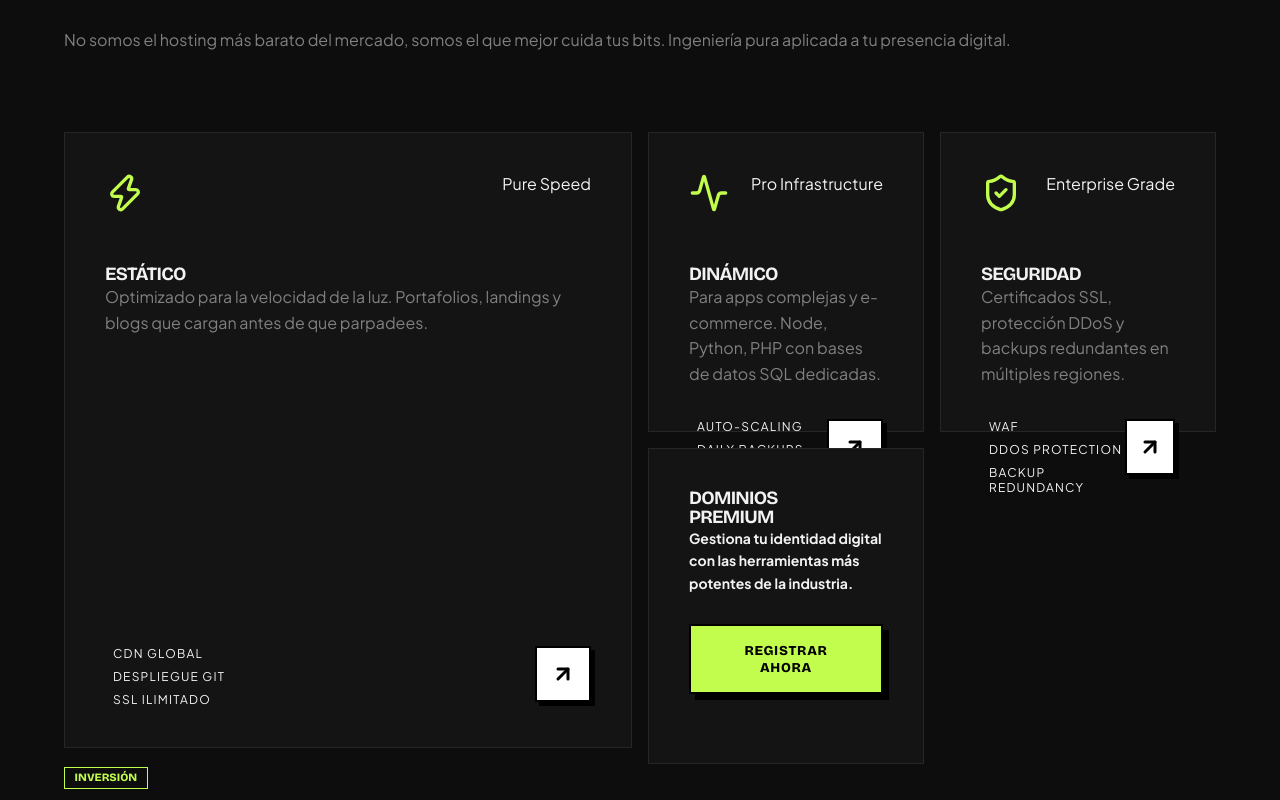
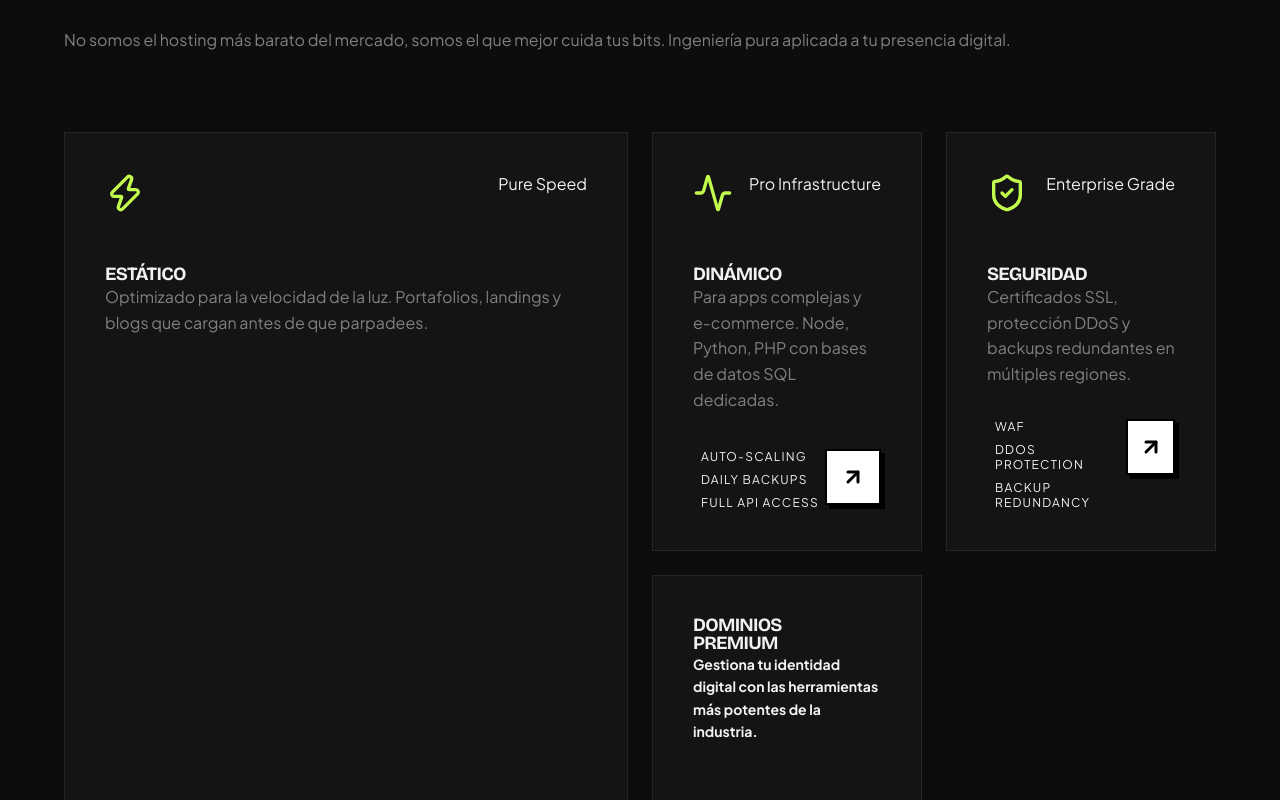
Before and after one commit to ThommasVasquez/latinamericahost, a Next.js app: page / in a window 1280 px wide. Shown: the part 1120-1920 px from the top of the page. Built offline with nearby package versions, Linux system fonts and the light colour scheme.

Commit message:
Fix bento grid alignment: replace fixed row heights with flexible minmax rows to prevent button overflow

```diff
--- a/src/app/globals.css
+++ b/src/app/globals.css
@@ -268,8 +268,8 @@ a {
 .bento-grid {
   display: grid;
   grid-template-columns: repeat(4, 1fr);
-  grid-template-rows: repeat(2, 300px);
-  gap: 1rem;
+  grid-auto-rows: minmax(400px, auto);
+  gap: 1.5rem;
 }
 
 .bento-item-large { grid-column: span 2; grid-row: span 2; }
```
